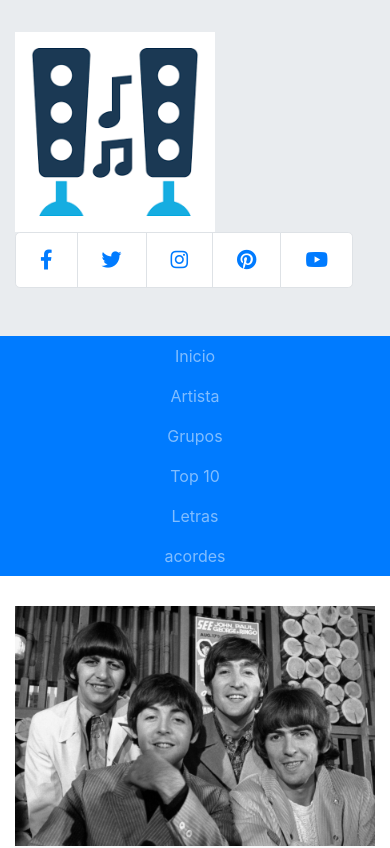
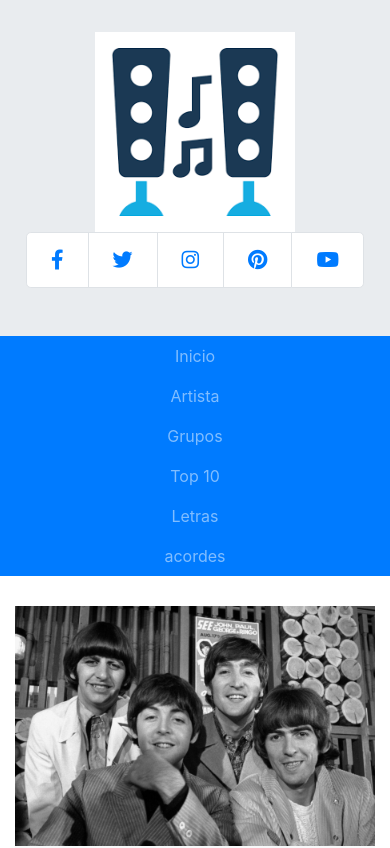
Before and after one commit to MATIASHD/BlogMusica-Bootstraps, a plain HTML site: page index.html in a window 390 px wide. Shown: the top 848 px of the page. Drawn offline with Linux system fonts and the light colour scheme.

Commit message:
Header responsive design

```diff
--- a/index.html
+++ b/index.html
@@ -15,13 +15,12 @@
 <body>
     <div class="jumbotron jumbotron-fluid">
         <div class="container">
-            <div class="row justify-content-between align-items-end">
-                <!--justify-content-between align-items-end-->
-                <div class="col col-sm-12 col-md-2 ">
+            <div class="row ">
+                <div class="col col-sm-12 col-md-2 d-flex justify-content-center">
                     <img src="contenido/logo-melodia.png" style="width: 200px;" alt="">
                 </div>
 
-                <div class="col col-sm-12 col-md-4">
+                <div class="col col-sm-12 offset-md-5 col-md-4 d-flex justify-content-center">
                     <nav aria-label="...">
                         <ul class="pagination pagination-lg">
                             <li class="page-item" aria-current="page"><span class="page-link"><i
```
